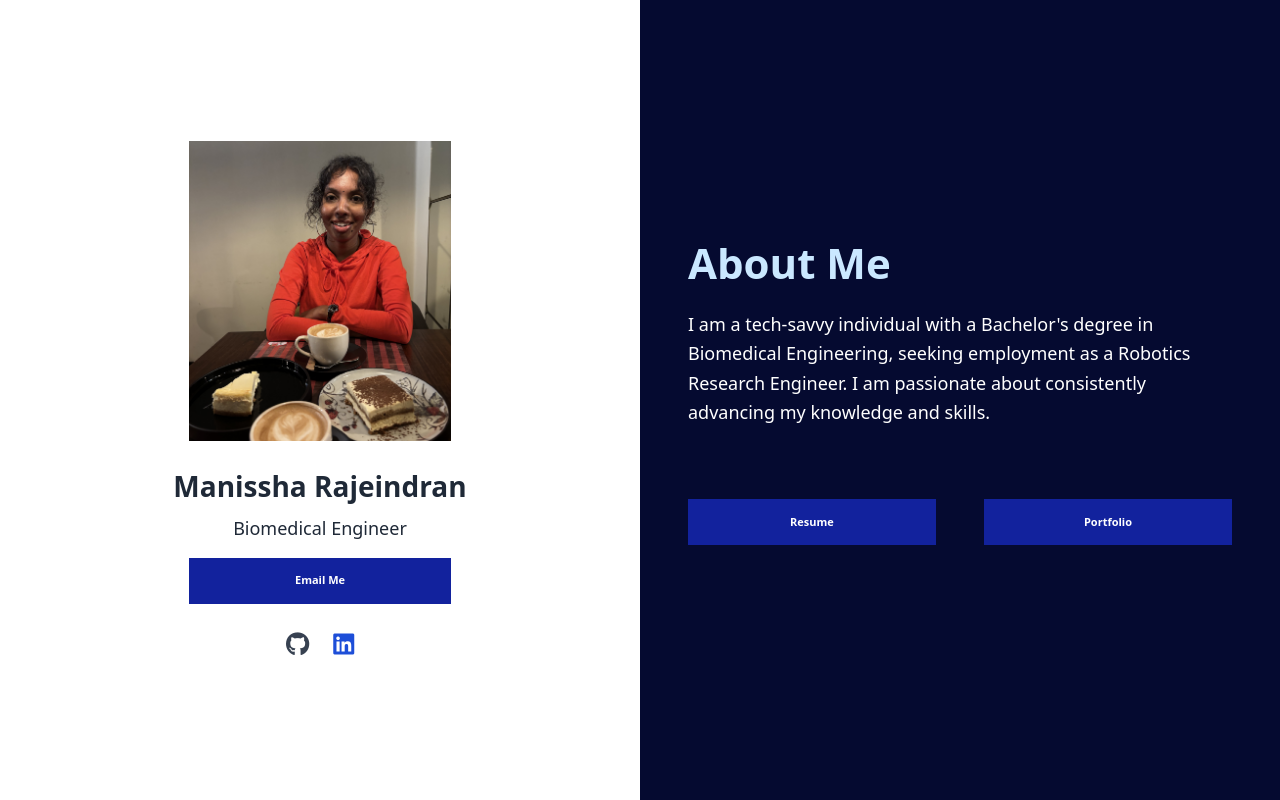
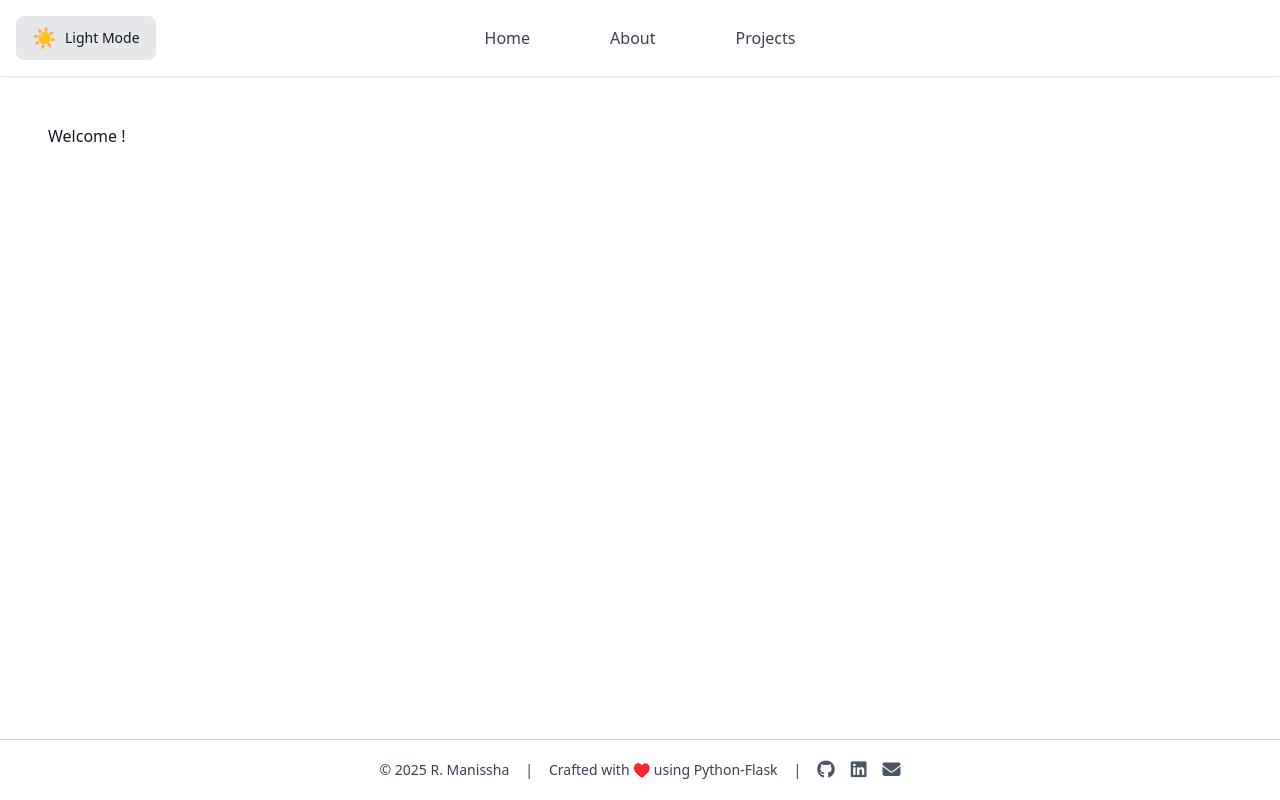
Before and after one commit to rmanissha8/portfolio-python-flask, a Flask app: page / in a window 1280 px wide. Run offline with Flask 3, Linux system fonts and the light colour scheme; some libraries are stand-ins or nearby versions.

Commit message:
modified base html

```diff
--- a/src/main/routes.py
+++ b/src/main/routes.py
@@ -4,4 +4,14 @@ from src.main import main
 
 @main.route('/')
 def index():
-    return render_template('base.html')
+    return render_template('index.html')
+
+
+
+@main.route('/about')
+def about():
+    return render_template('about.html')
+
+@main.route('/projects')
+def projects():
+    return render_template('projects.html')
--- a/src/templates/base.html
+++ b/src/templates/base.html
@@ -3,69 +3,137 @@
 <head>
     <meta charset="UTF-8">
     <meta name="viewport" content="width=device-width, initial-scale=1.0">
+    <title>r.manissha</title>
+    <link rel="icon" href="/static/images/logo.png">
     <link rel="stylesheet" href="https://cdnjs.cloudflare.com/ajax/libs/font-awesome/6.6.0/css/all.min.css">
-  <link rel="icon" href="/static/images/logo.png">
-  <title>r.manissha</title>
     <script src="https://cdn.tailwindcss.com"></script>
+    <script>
+      tailwind.config = {
+        darkMode: 'class',
+      };
+    </script>
+    <style>
+        /* Smooth transitions for theme switching */
+        body, nav, button {
+            transition: background-color 0.3s ease, color 0.3s ease, border-color 0.3s ease;
+        }
+
+        /* Animation for the toggle icon */
+        @keyframes rotate {
+            from { transform: rotate(0deg); }
+            to { transform: rotate(360deg); }
+        }
+
+        .rotate-sun {
+            animation: rotate 0.5s ease;
+        }
+
+        .rotate-moon {
+            animation: rotate 0.5s ease reverse;
+        }
+    </style>
+
 </head>
-<body class="h-screen w-screen">
-  <div class="flex h-full">
 
-    <!-- Left Half -->
-    <div class="w-1/2 bg-white flex flex-col items-center justify-center p-8">
-      <!-- Square image frame -->
-      <div class="w-[262.6px] h-[300px] object-cover border-gray-400 ">
-        <img src="/static/images/me.jpg" alt="Profile" class="w-full h-full object-cover">
+
+<body class="flex flex-col min-h-screen bg-white text-gray-900 dark:bg-gray-900 dark:text-gray-100">
+
+    <nav class="bg-white dark:bg-gray-800 p-4 flex items-center justify-between shadow relative">
+
+        <!-- Dark Mode Toggle (Left) -->
+        <div class="flex-shrink-0">
+            <button id="theme-toggle" class="px-4 py-2 rounded-lg bg-gray-200 dark:bg-gray-700 flex items-center space-x-2">
+                <span id="theme-toggle-icon" class="text-xl">🌙</span>
+                <span id="theme-text" class="text-sm">Dark Mode</span>
+            </button>
         </div>
 
-      <!-- Name -->
-      <p class="mt-6 text-[28px] font-[Open_Sans] font-bold text-gray-800">Manissha Rajeindran
-      </p>
+        <!-- Center Links -->
+        <div class="absolute left-1/2 transform -translate-x-1/2 flex space-x-20 text-gray-700 dark:text-gray-200 font-medium">
+            <a href="/" class="hover:text-blue-500">Home</a>
+            <a href="/about" class="hover:text-blue-500">About</a>
+            <a href="/projects" class="hover:text-blue-500">Projects</a>
+        </div>
 
-      <p class="mt-2 text-[18px] font-[Open_Sans] font-light text-gray-800">Biomedical Engineer</p>
+</nav>
 
-      <!-- Email Me Button -->
-      <button class="mt-4 px-6 py-2 w-[262.6px] h-[46px] bg-[#12229d] text-white font-[Open_Sans] text-[11px]  font-bold hover:bg-blue-700">
-        Email Me
-      </button>
+ <main class="flex-grow container mx-auto p-12">
+        {% block content %}{% endblock %}
+</main>
 
-      <!-- Social Icons -->
-      <div class="flex space-x-6 mt-6">
+<footer class="bg-white dark:bg-gray-800 mt-10">
+  <div class="border-t border-gray-300 dark:border-gray-700 text-center py-4 text-sm
+              text-gray-700 dark:text-gray-300 flex items-center justify-center space-x-4">
+
+      <span>© 2025 R. Manissha </span>
+      <span>|</span>
+        <span>Crafted with ♥️ using Python-Flask</span>
+        <span>|</span>
       <!-- GitHub -->
-        <a href="https://github.com/rmanissha8" target="_blank" class="text-gray-700 hover:text-black text-2xl">
-          <i class="fab fa-github"></i>
+      <a href="https://github.com/yourusername" target="_blank"
+         class="text-gray-600 dark:text-gray-300 hover:text-black dark:hover:text-white transition-colors">
+          <i class="fab fa-github text-lg"></i>
       </a>
+
       <!-- LinkedIn -->
-        <a href="https://www.linkedin.com/in/manissha-rajeindran-03807a24a/" target="_blank" class="text-blue-700 hover:text-blue-900 text-2xl">
-          <i class="fab fa-linkedin"></i>
+      <a href="https://www.linkedin.com/in/yourusername" target="_blank"
+         class="text-gray-600 dark:text-gray-300 hover:text-blue-600 dark:hover:text-blue-400 transition-colors">
+          <i class="fab fa-linkedin text-lg"></i>
+      </a>
+
+      <!-- Email -->
+      <a href="mailto:your@email.com"
+         class="text-gray-600 dark:text-gray-300 hover:text-red-600 dark:hover:text-red-400 transition-colors">
+          <i class="fas fa-envelope text-lg"></i>
       </a>
   </div>
-    </div>
+</footer>
 
-    <!-- Right Half -->
-    <div class="w-1/2 bg-[#050a30] text-[18px] text-white flex flex-col justify-center p-12">
-      <!-- Heading -->
-      <h2 class="text-[#cae8ff] text-[42px] font-bold mb-4">About Me</h2>
-      <p class="mb-6 leading-relaxed text-lg">
-        I am a tech-savvy individual with a Bachelor's degree in Biomedical Engineering,
-        seeking employment as a Robotics Research Engineer.
-        I am passionate about consistently advancing my knowledge and skills.
 
-      </p>
 
-      <!-- Buttons -->
-      <div class="flex space-x-12 mt-12">
-        <button class="px-6 py-2 w-[262.6px] h-[46px] bg-[#12229d] text-white font-[Open_Sans] text-[11px]  font-bold hover:bg-blue-700">
-          Resume
-        </button>
-        <button class="px-6 py-2 w-[262.6px] h-[46px] bg-[#12229d] text-white font-[Open_Sans] text-[11px]  font-bold hover:bg-blue-700">
-          Portfolio
-        </button>
-      </div>
-      <div class="flex space-x-4 justify-center mt-6">
+<script>
+    document.addEventListener("DOMContentLoaded", () => {
+    const html = document.documentElement;
+    const toggleBtn = document.getElementById("theme-toggle");
+    const icon = document.getElementById("theme-toggle-icon");
+    const themeText = document.getElementById("theme-text");
+    const currentThemeSpan = document.getElementById("current-theme"); // might not exist
 
-    </div>
+    const savedTheme = localStorage.getItem("theme");
+    const systemPrefersDark = window.matchMedia('(prefers-color-scheme: dark)').matches;
 
-  </div>
+    function applyTheme(isDark) {
+    if (isDark) {
+        html.classList.add("dark");
+        icon.textContent = "🌙";
+        themeText.textContent = "Dark Mode";   // show current mode
+        if (currentThemeSpan) currentThemeSpan.textContent = "Dark";
+        localStorage.setItem("theme", "dark");
+    } else {
+        html.classList.remove("dark");
+        icon.textContent = "☀️";
+        themeText.textContent = "Light Mode";  // show current mode
+        if (currentThemeSpan) currentThemeSpan.textContent = "Light";
+        localStorage.setItem("theme", "light");
+    }
+}
+
+    // Initial load
+    applyTheme(savedTheme === "dark" || (!savedTheme && systemPrefersDark));
+
+    // Toggle on button click
+    toggleBtn.addEventListener("click", () => {
+        const isDark = !html.classList.contains("dark");
+        icon.classList.add(isDark ? "rotate-sun" : "rotate-moon");
+
+        setTimeout(() => {
+            applyTheme(isDark);
+            icon.classList.remove("rotate-sun", "rotate-moon");
+        }, 500);
+    });
+});
+
+</script>
+
 </body>
 </html>
--- /dev/null
+++ b/src/templates/index.html
@@ -0,0 +1,7 @@
+{% extends 'base.html' %}
+
+{% block content %}
+
+ <h2>Welcome</b> !</h2>
+
+{% endblock %}
```
Also changed, not shown: src/templates/about.html (added, +7 -0 lines), src/templates/base0.html (deleted, +0 -134 lines), src/templates/landing page.html (added, +69 -0 lines), src/templates/projects.html (added, +7 -0 lines), src/static/images/logo.png. Lines whose indentation alone changed are shown as unchanged.
